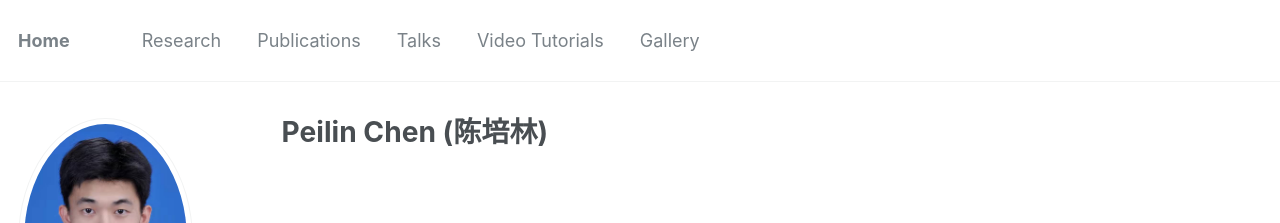
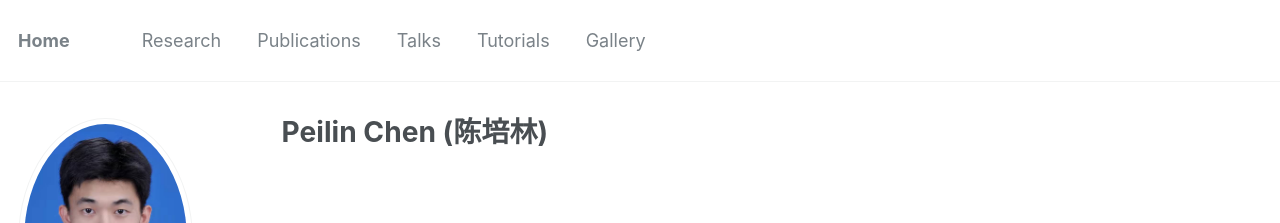
Before and after one commit to peilin-chen/peilin-chen.github.io, a Jekyll site: the page built from _pages/about.md, in a window 1280 px wide. Shown: the top 223 px of the page. Built offline with Jekyll 4.4.1, drawn with Linux system fonts in a browser that asks for light colours; some web fonts are replaced.

Commit message:
Update navigation.yml

```diff
--- a/_data/navigation.yml
+++ b/_data/navigation.yml
@@ -9,8 +9,8 @@ main:
   - title: "Talks"
     url: /talks/
 
-  - title: "Video Tutorials"
-    url: /video tutorials/
+  - title: "Tutorials"
+    url: /tutorials/
 
   - title: "Gallery"
     url: /gallery/
```
